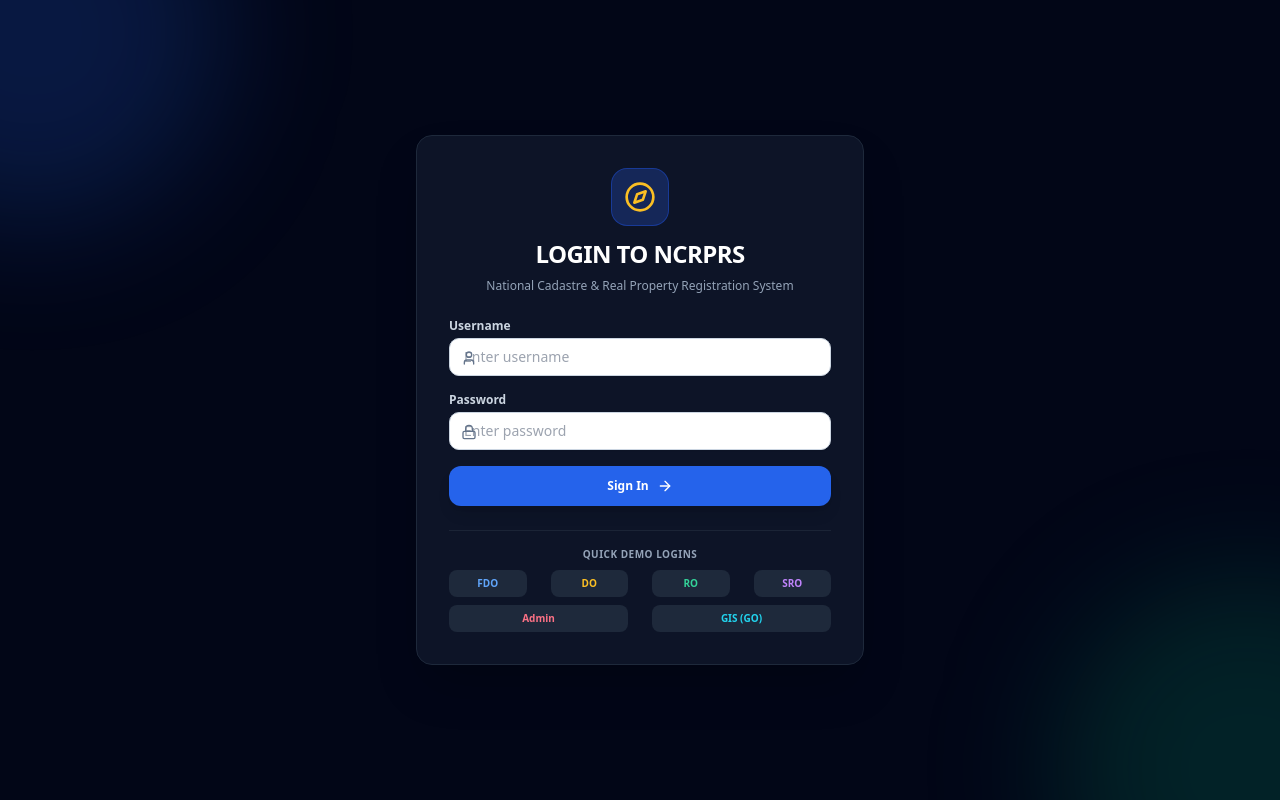
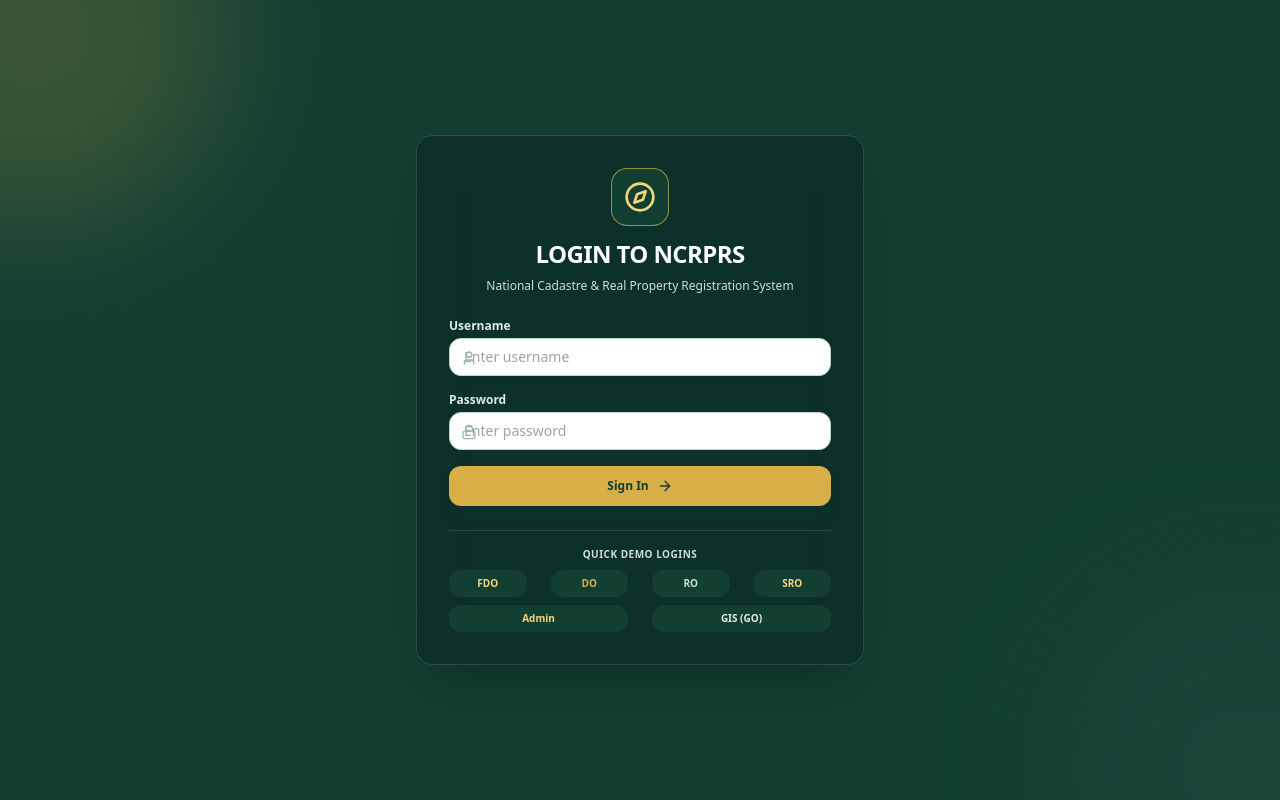
Before and after one commit to abeabebaw/final, a React (Vite) app in the folder frontend/: page /login in a window 1280 px wide. Built offline with nearby package versions, Linux system fonts and the light colour scheme.

Commit message:
Document upload button updated

```diff
--- a/frontend/src/components/Navbar.jsx
+++ b/frontend/src/components/Navbar.jsx
@@ -88,7 +88,7 @@ export default function Navbar() {
           <User className="w-3.5 h-3.5 text-slate-500" />
           <span>{user?.email || 'user@crprs.gov.et'}</span>
         </div>
-        <button className="btn btn-danger btn-sm flex items-center gap-1" onClick={logout}>
+        <button className="btn btn-success btn-sm flex items-center gap-1" onClick={logout}>
           <LogOut className="w-3.5 h-3.5" /> Logout
         </button>
       </div>
--- a/frontend/src/index.css
+++ b/frontend/src/index.css
@@ -4,28 +4,63 @@
 
 /* Core Design Tokens & Variables */
 :root {
-  --primary: #1e3a8a;
-  --primary-hover: #1e40af;
-  --primary-light: #eff6ff;
-  --primary-gradient: linear-gradient(135deg, #1e3a8a 0%, #3b82f6 100%);
-  --secondary: #0f766e;
-  --secondary-hover: #115e59;
-  --secondary-gradient: linear-gradient(135deg, #0f766e 0%, #14b8a6 100%);
-  --accent: #f59e0b;
-  --accent-hover: #d97706;
-  --accent-gradient: linear-gradient(135deg, #f59e0b 0%, #fbbf24 100%);
-  --danger: #dc2626;
-  --danger-hover: #b91c1c;
-  --danger-light: #fef2f2;
-  --danger-gradient: linear-gradient(135deg, #dc2626 0%, #ef4444 100%);
-  --success: #16a34a;
-  --success-hover: #15803d;
-  --success-light: #f0fdf4;
-  --success-gradient: linear-gradient(135deg, #16a34a 0%, #22c55e 100%);
-  --warning: #d97706;
-  --warning-light: #fffbeb;
-  --info: #0284c7;
-  --info-light: #f0f9ff;
+  --nav-bg: #123f32;
+  --nav-bg-deep: #0d2f2a;
+  --nav-bg-muted: #1f5b47;
+  --nav-text: #eaf5ef;
+  --nav-text-soft: #cfe0d5;
+  --nav-accent: #d8ae47;
+  --nav-accent-soft: #f3d77b;
+  --nav-border: rgba(255, 255, 255, 0.22);
+
+  --brand-900: #123f32;
+  --brand-800: #1d4d42;
+  --brand-700: #2d5046;
+  --brand-600: #486f61;
+  --brand-500: #678c7a;
+  --brand-100: #ebf2ec;
+  --brand-50: #f5f8f4;
+
+  --primary: var(--brand-900);
+  --primary-hover: var(--brand-800);
+  --primary-light: var(--brand-50);
+  --primary-gradient: linear-gradient(135deg, #123f32 0%, #2d5046 100%);
+
+  --secondary: #3d6557;
+  --secondary-hover: #2f4d45;
+  --secondary-gradient: linear-gradient(135deg, #2d5046 0%, #4c6f62 100%);
+
+  --accent: var(--nav-accent);
+  --accent-hover: #c29b31;
+  --accent-gradient: linear-gradient(135deg, #d8ae47 0%, #f3d77b 100%);
+
+  --danger: #b42318;
+  --danger-hover: #8b1d14;
+  --danger-light: #fef3f2;
+  --danger-gradient: linear-gradient(135deg, #b42318 0%, #d5544e 100%);
+
+  --success: #0f7c5a;
+  --success-hover: #0a6449;
+  --success-light: #edf9f4;
+  --success-gradient: linear-gradient(135deg, #0f7c5a 0%, #25a573 100%);
+
+  --warning: #b7791f;
+  --warning-light: #fff7ea;
+  --info: #0d6b71;
+  --info-light: #edf8f9;
+
+  --surface-50: #f5f8f4;
+  --surface-100: #edf3ee;
+  --surface-200: #e2efe8;
+  --surface-300: #cfe0d5;
+  --surface-400: #bfd4c8;
+
+  --text: #153a32;
+  --text-soft: #496a60;
+  --text-muted: #5d7a6e;
+  --border: #d7e5dc;
+  --border-strong: #bfd4c8;
+
   --gray-50: #f8fafc;
   --gray-100: #f1f5f9;
   --gray-200: #e2e8f0;
@@ -37,24 +72,24 @@
   --gray-800: #1e293b;
   --gray-900: #0f172a;
 
-  /* Shadow System */
-  --shadow-xs: 0 1px 2px 0 rgba(0, 0, 0, 0.05);
-  --shadow-sm: 0 1px 3px 0 rgba(0, 0, 0, 0.1), 0 1px 2px -1px rgba(0, 0, 0, 0.1);
-  --shadow-md: 0 4px 6px -1px rgba(0, 0, 0, 0.1), 0 2px 4px -2px rgba(0, 0, 0, 0.1);
-  --shadow-lg: 0 10px 15px -3px rgba(0, 0, 0, 0.1), 0 4px 6px -4px rgba(0, 0, 0, 0.1);
-  --shadow-xl: 0 20px 25px -5px rgba(0, 0, 0, 0.1), 0 8px 10px -6px rgba(0, 0, 0, 0.1);
-  --shadow-2xl: 0 25px 50px -12px rgba(0, 0, 0, 0.25);
-  --shadow-inner: inset 0 2px 4px 0 rgba(0, 0, 0, 0.05);
+  --shadow-xs: 0 1px 2px 0 rgba(15, 35, 30, 0.06);
+  --shadow-sm: 0 1px 3px 0 rgba(18, 63, 50, 0.10), 0 1px 2px -1px rgba(18, 63, 50, 0.12);
+  --shadow-md: 0 4px 6px -1px rgba(18, 63, 50, 0.12), 0 2px 4px -2px rgba(18, 63, 50, 0.08);
+  --shadow-lg: 0 10px 15px -3px rgba(18, 63, 50, 0.12), 0 4px 6px -4px rgba(18, 63, 50, 0.1);
+  --shadow-xl: 0 20px 25px -5px rgba(18, 63, 50, 0.14), 0 8px 10px -6px rgba(18, 63, 50, 0.09);
+  --shadow-2xl: 0 25px 50px -12px rgba(18, 63, 50, 0.25);
+  --shadow-inner: inset 0 2px 4px 0 rgba(18, 63, 50, 0.04);
 
-  /* Animation Timings */
   --transition-fast: 150ms;
   --transition-base: 200ms;
   --transition-slow: 300ms;
 }
 
+html { color-scheme: light; }
+
 body {
-  background: linear-gradient(135deg, #f8fafc 0%, #e2e8f0 100%);
-  color: #1e293b;
+  background: linear-gradient(135deg, #f4f8f5 0%, #ebf2ec 100%);
+  color: var(--text);
   font-family: 'Inter', system-ui, -apple-system, sans-serif;
   margin: 0;
   padding: 0;
@@ -76,9 +111,9 @@ textarea {
   font-size: 0.875rem;
   font-weight: 500;
   border-radius: 0.625rem;
-  border: 1.5px solid #cbd5e1;
+  border: 1.5px solid var(--border-strong);
   background-color: #ffffff;
-  color: #0f172a;
+  color: var(--text);
   transition: all var(--transition-base) cubic-bezier(0.4, 0, 0.2, 1);
   box-shadow: var(--shadow-xs);
 }
@@ -87,7 +122,7 @@ textarea {
 input:hover,
 select:hover,
 textarea:hover {
-  border-color: #94a3b8;
+  border-color: var(--brand-500);
 }
 
 .form-control:focus,
@@ -95,9 +130,9 @@ input:focus,
 select:focus,
 textarea:focus {
   outline: none;
-  border-color: #2563eb;
+  border-color: var(--brand-700);
   background-color: #ffffff;
-  box-shadow: 0 0 0 4px rgba(37, 99, 235, 0.15), var(--shadow-sm);
+  box-shadow: 0 0 0 4px rgba(18, 63, 50, 0.08), var(--shadow-sm);
   transform: translateY(-1px);
 }
 
@@ -155,17 +190,17 @@ button:active:not(:disabled) {
 .app-container {
   display: flex;
   min-height: 100vh;
-  background: linear-gradient(135deg, #f8fafc 0%, #e2e8f0 100%);
+  background: linear-gradient(135deg, #f4f8f5 0%, #ebf2ec 100%);
 }
 
 .sidebar {
   width: 260px;
-  background: linear-gradient(180deg, #0f172a 0%, #1e293b 100%);
-  color: #f8fafc;
+  background: linear-gradient(180deg, var(--nav-bg) 0%, var(--nav-bg-deep) 100%);
+  color: var(--nav-text);
   display: flex;
   flex-direction: column;
   flex-shrink: 0;
-  border-right: 1px solid #1e293b;
+  border-right: 1px solid rgba(255, 255, 255, 0.08);
   box-shadow: var(--shadow-xl);
   position: relative;
 }
@@ -183,8 +218,8 @@ button:active:not(:disabled) {
 
 .sidebar-header {
   padding: 1.75rem 1.25rem;
-  border-bottom: 1px solid rgba(255, 255, 255, 0.1);
-  background: linear-gradient(135deg, #1e3a8a 0%, #3b82f6 100%);
+  border-bottom: 1px solid rgba(255, 255, 255, 0.12);
+  background: linear-gradient(135deg, #123f32 0%, #2d5046 100%);
   position: relative;
   overflow: hidden;
 }
@@ -241,7 +276,7 @@ button:active:not(:disabled) {
   align-items: center;
   gap: 0.875rem;
   padding: 0.75rem 1rem;
-  color: #94a3b8;
+  color: var(--nav-text-soft);
   text-decoration: none;
   font-size: 0.875rem;
   font-weight: 500;
@@ -265,7 +300,7 @@ button:active:not(:disabled) {
 }
 
 .sidebar-menu a:hover {
-  background-color: rgba(30, 41, 59, 0.8);
+  background-color: rgba(255, 255, 255, 0.08);
   color: #ffffff;
   transform: translateX(4px);
   box-shadow: var(--shadow-md);
@@ -276,10 +311,10 @@ button:active:not(:disabled) {
 }
 
 .sidebar-menu a.active {
-  background: linear-gradient(135deg, #1e3a8a 0%, #3b82f6 100%);
+  background: linear-gradient(135deg, #1f5b47 0%, #2d5046 100%);
   color: #ffffff;
   font-weight: 600;
-  box-shadow: 0 4px 12px rgba(30, 58, 138, 0.4), inset 0 1px 0 rgba(255, 255, 255, 0.2);
+  box-shadow: 0 4px 12px rgba(18, 63, 50, 0.35), inset 0 1px 0 rgba(255, 255, 255, 0.14);
   transform: translateX(4px);
 }
 
@@ -1223,6 +1258,109 @@ tbody td {
   }
 }
 
+/* Theme consistency overrides for shared Tailwind utilities used across the app */
+.bg-slate-50,
+.bg-slate-100,
+.bg-slate-200 {
+  background-color: var(--surface-50) !important;
+}
+
+.bg-slate-900 {
+  background-color: var(--nav-bg) !important;
+}
+
+.bg-slate-950 {
+  background-color: var(--nav-bg-deep) !important;
+}
+
+.bg-white {
+  background-color: #ffffff !important;
+}
+
+.bg-blue-500,
+.bg-blue-600,
+.bg-blue-700,
+.bg-blue-800,
+.bg-sky-700,
+.bg-sky-800,
+.bg-indigo-600,
+.bg-indigo-700 {
+  background-color: var(--brand-700) !important;
+}
+
+.bg-emerald-500,
+.bg-emerald-600,
+.bg-emerald-700,
+.bg-green-600,
+.bg-green-700 {
+  background-color: var(--success) !important;
+}
+
+.bg-amber-500,
+.bg-yellow-500,
+.bg-yellow-600,
+.bg-orange-500 {
+  background-color: var(--warning) !important;
+}
+
+.bg-rose-500,
+.bg-rose-600,
+.bg-red-600,
+.bg-red-700 {
+  background-color: var(--danger) !important;
+}
+
+.text-slate-500,
+.text-slate-600,
+.text-slate-700,
+.text-slate-800,
+.text-slate-900 {
+  color: var(--text-soft) !important;
+}
+
+.text-blue-700,
+.text-blue-800,
+.text-sky-700,
+.text-sky-800 {
+  color: var(--brand-700) !important;
+}
+
+.text-emerald-600,
+.text-emerald-700,
+.text-green-600,
+.text-green-700 {
+  color: var(--success) !important;
+}
+
+.text-rose-600,
+.text-rose-700,
+.text-red-600,
+.text-red-700 {
+  color: var(--danger) !important;
+}
+
+.border-slate-100,
+.border-slate-200,
+.border-slate-300,
+.border-slate-800,
+.border-slate-900 {
+  border-color: var(--border) !important;
+}
+
+.border-blue-600,
+.border-blue-700,
+.border-sky-500,
+.border-sky-700 {
+  border-color: var(--brand-700) !important;
+}
+
+.rounded-xl,
+.rounded-lg,
+.rounded-md,
+.rounded {
+  border-radius: 0.75rem !important;
+}
+
 /* Utility Classes */
 .text-center { text-align: center; }
 .text-right { text-align: right; }
--- a/frontend/src/pages/Login.jsx
+++ b/frontend/src/pages/Login.jsx
@@ -42,48 +42,45 @@ export default function Login() {
   };
 
   return (
-    <div className="min-h-screen bg-slate-950 flex items-center justify-center p-4 relative overflow-hidden font-sans">
-      {/* Dynamic Background Accents */}
-      <div className="absolute -top-40 -left-40 w-96 h-96 bg-blue-600/20 rounded-full blur-3xl"></div>
-      <div className="absolute -bottom-40 -right-40 w-96 h-96 bg-emerald-600/20 rounded-full blur-3xl"></div>
+    <div className="min-h-screen bg-[#123f32] flex items-center justify-center p-4 relative overflow-hidden font-sans">
+      <div className="absolute -top-40 -left-40 w-96 h-96 bg-[#d8ae47]/20 rounded-full blur-3xl"></div>
+      <div className="absolute -bottom-40 -right-40 w-96 h-96 bg-[#2d5046]/30 rounded-full blur-3xl"></div>
 
-      <div className="max-w-md w-full bg-slate-900/90 border border-slate-800 backdrop-blur-xl rounded-2xl shadow-2xl p-8 z-10 space-y-6">
-        {/* Logo & Header */}
+      <div className="max-w-md w-full bg-[#0d2f2a]/90 border border-[#2d5046] backdrop-blur-xl rounded-2xl shadow-2xl p-8 z-10 space-y-6">
         <div className="text-center space-y-2">
-          <div className="inline-flex p-3 bg-blue-900/50 border border-blue-700/50 rounded-2xl text-amber-400 mb-1">
+          <div className="inline-flex p-3 bg-[#123f32] border border-[#d8ae47]/70 rounded-2xl text-[#f3d77b] mb-1">
             <Compass className="w-8 h-8 animate-spin-slow" />
           </div>
           <h1 className="text-2xl font-black text-white tracking-tight">LOGIN TO NCRPRS</h1>
-          <p className="text-xs text-slate-400">National Cadastre & Real Property Registration System</p>
+          <p className="text-xs text-[#cfe0d5]">National Cadastre & Real Property Registration System</p>
         </div>
 
-        {/* Login Form */}
         <form onSubmit={handleSubmit} className="space-y-4">
           <div>
-            <label className="block text-xs font-semibold text-slate-300 mb-1">Username</label>
+            <label className="block text-xs font-semibold text-[#dfece6] mb-1">Username</label>
             <div className="relative">
-              <User className="w-4 h-4 text-slate-500 absolute left-3 top-3" />
+              <User className="w-4 h-4 text-[#9ab9a5] absolute left-3 top-3" />
               <input
                 type="text"
                 value={username}
                 onChange={e => setUsername(e.target.value)}
                 placeholder="Enter username"
-                className="w-full pl-9 pr-3 py-2.5 bg-slate-950 border border-slate-800 rounded-lg text-slate-100 text-xs focus:outline-none focus:border-blue-500 focus:ring-1 focus:ring-blue-500 transition"
+                className="w-full pl-9 pr-3 py-2.5 bg-[#123f32] border border-[#2d5046] rounded-lg text-white text-xs focus:outline-none focus:border-[#d8ae47] focus:ring-1 focus:ring-[#d8ae47] transition"
                 required
               />
             </div>
           </div>
 
           <div>
-            <label className="block text-xs font-semibold text-slate-300 mb-1">Password</label>
+            <label className="block text-xs font-semibold text-[#dfece6] mb-1">Password</label>
             <div className="relative">
-              <Lock className="w-4 h-4 text-slate-500 absolute left-3 top-3" />
+              <Lock className="w-4 h-4 text-[#9ab9a5] absolute left-3 top-3" />
               <input
                 type="password"
                 value={password}
                 onChange={e => setPassword(e.target.value)}
                 placeholder="Enter password"
-                className="w-full pl-9 pr-3 py-2.5 bg-slate-950 border border-slate-800 rounded-lg text-slate-100 text-xs focus:outline-none focus:border-blue-500 focus:ring-1 focus:ring-blue-500 transition"
+                className="w-full pl-9 pr-3 py-2.5 bg-[#123f32] border border-[#2d5046] rounded-lg text-white text-xs focus:outline-none focus:border-[#d8ae47] focus:ring-1 focus:ring-[#d8ae47] transition"
                 required
               />
             </div>
@@ -92,24 +89,23 @@ export default function Login() {
           <button
             type="submit"
             disabled={loading}
-            className="w-full py-3 bg-blue-600 hover:bg-blue-500 text-white font-bold rounded-lg text-xs shadow-lg flex justify-center items-center gap-2 transition"
+            className="w-full py-3 bg-[#d8ae47] hover:bg-[#f3d77b] text-[#123f32] font-bold rounded-lg text-xs shadow-lg flex justify-center items-center gap-2 transition"
           >
             {loading ? 'Authenticating...' : 'Sign In'} <ArrowRight className="w-4 h-4" />
           </button>
         </form>
 
-        {/* Quick Demo Login Bar */}
-        <div className="pt-4 border-t border-slate-800/80 space-y-2">
-          <div className="text-[10px] text-slate-400 font-semibold uppercase text-center tracking-wider">Quick Demo Logins</div>
+        <div className="pt-4 border-t border-[#2d5046]/80 space-y-2">
+          <div className="text-[10px] text-[#cfe0d5] font-semibold uppercase text-center tracking-wider">Quick Demo Logins</div>
           <div className="grid grid-cols-4 gap-1.5 text-[10px]">
-            <button onClick={() => handleQuickLogin('fdo', 'fdo123')} className="p-1.5 bg-slate-800 hover:bg-slate-700 text-blue-400 rounded text-center font-bold">FDO</button>
-            <button onClick={() => handleQuickLogin('do', 'do123')} className="p-1.5 bg-slate-800 hover:bg-slate-700 text-amber-400 rounded text-center font-bold">DO</button>
-            <button onClick={() => handleQuickLogin('ro', 'ro123')} className="p-1.5 bg-slate-800 hover:bg-slate-700 text-emerald-400 rounded text-center font-bold">RO</button>
-            <button onClick={() => handleQuickLogin('sro', 'sro123')} className="p-1.5 bg-slate-800 hover:bg-slate-700 text-purple-400 rounded text-center font-bold">SRO</button>
+            <button onClick={() => handleQuickLogin('fdo', 'fdo123')} className="p-1.5 bg-[#123f32] hover:bg-[#1f5b47] text-[#f3d77b] rounded text-center font-bold">FDO</button>
+            <button onClick={() => handleQuickLogin('do', 'do123')} className="p-1.5 bg-[#123f32] hover:bg-[#1f5b47] text-[#d8ae47] rounded text-center font-bold">DO</button>
+            <button onClick={() => handleQuickLogin('ro', 'ro123')} className="p-1.5 bg-[#123f32] hover:bg-[#1f5b47] text-[#cfe0d5] rounded text-center font-bold">RO</button>
+            <button onClick={() => handleQuickLogin('sro', 'sro123')} className="p-1.5 bg-[#123f32] hover:bg-[#1f5b47] text-[#f3d77b] rounded text-center font-bold">SRO</button>
           </div>
           <div className="grid grid-cols-2 gap-1.5 text-[10px]">
-            <button onClick={() => handleQuickLogin('admin', 'admin123')} className="p-1.5 bg-slate-800 hover:bg-slate-700 text-rose-400 rounded text-center font-bold">Admin</button>
-            <button onClick={() => handleQuickLogin('go', 'go123')} className="p-1.5 bg-slate-800 hover:bg-slate-700 text-cyan-400 rounded text-center font-bold">GIS (GO)</button>
+            <button onClick={() => handleQuickLogin('admin', 'admin123')} className="p-1.5 bg-[#123f32] hover:bg-[#1f5b47] text-[#f3d77b] rounded text-center font-bold">Admin</button>
+            <button onClick={() => handleQuickLogin('go', 'go123')} className="p-1.5 bg-[#123f32] hover:bg-[#1f5b47] text-[#dfece6] rounded text-center font-bold">GIS (GO)</button>
           </div>
         </div>
       </div>
--- a/frontend/tailwind.config.js
+++ b/frontend/tailwind.config.js
@@ -7,16 +7,30 @@ export default {
   theme: {
     extend: {
       colors: {
-        primary: {
-          50: '#eff6ff',
-          100: '#dbeafe',
-          500: '#3b82f6',
-          600: '#2563eb',
-          700: '#1d4ed8',
-          800: '#1e40af',
-          900: '#1e3a8a',
-          950: '#172554',
+        crprs: {
+          50: '#f5f8f4',
+          100: '#ebf2ec',
+          200: '#dfece6',
+          300: '#bfd4c8',
+          400: '#9ab9a5',
+          500: '#6d9384',
+          600: '#4c6f62',
+          700: '#2d5046',
+          800: '#123f32',
+          900: '#0d2f2a',
+        },
+        gold: {
+          50: '#fffaf0',
+          100: '#fef3cf',
+          200: '#fbe7a3',
+          300: '#f3d77b',
+          400: '#d8ae47',
+          500: '#c29b31',
+          600: '#a67c1d',
         }
+      },
+      boxShadow: {
+        brand: '0 10px 25px rgba(18, 63, 50, 0.18)',
       }
     },
   },
```
Also changed, not shown: frontend/src/pages/fdo/ApplicationForm.jsx (+18 -85 lines), frontend/src/pages/reports/Dashboard.jsx (+4 -4 lines), 3 other files (tests, documents, lock files or other folders).
